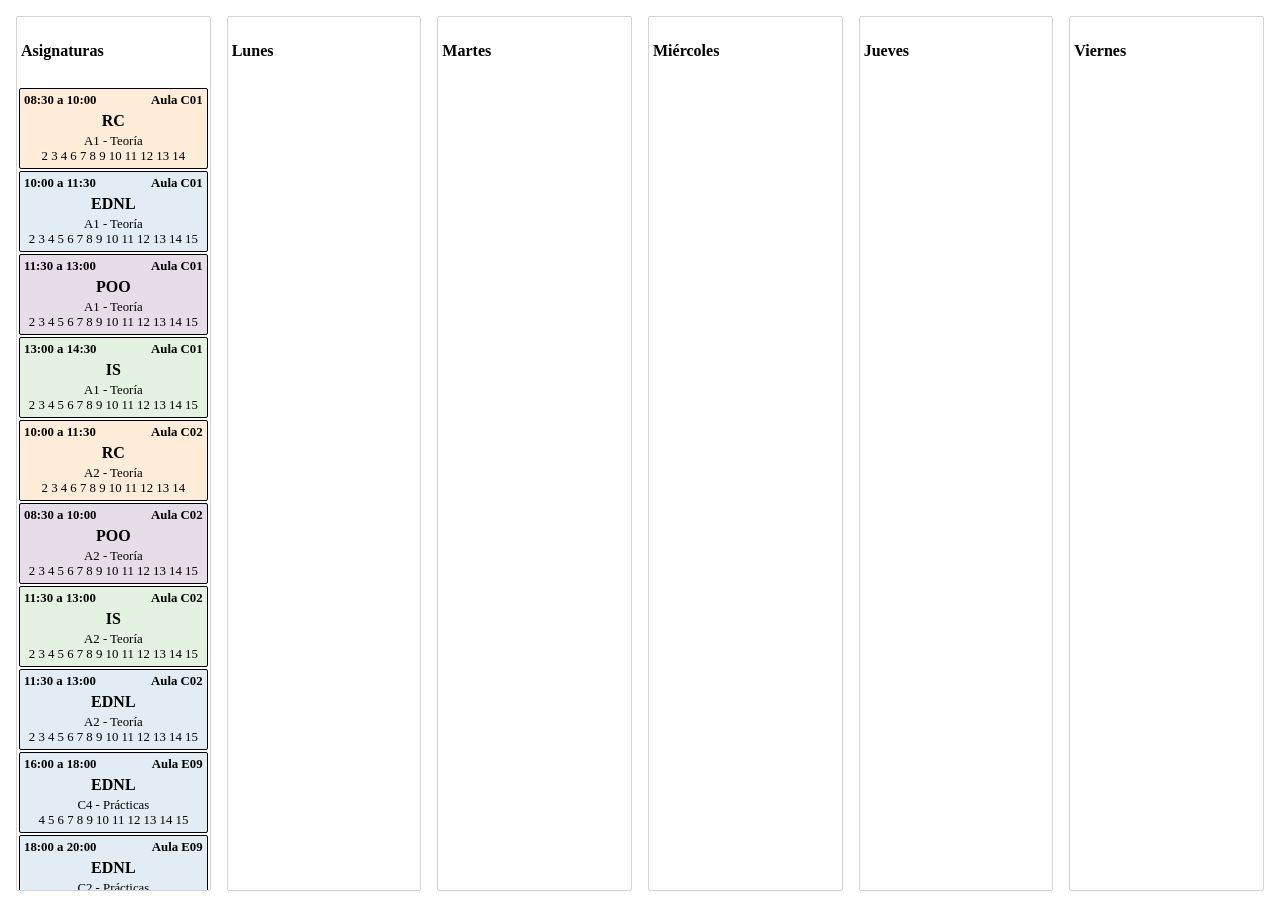
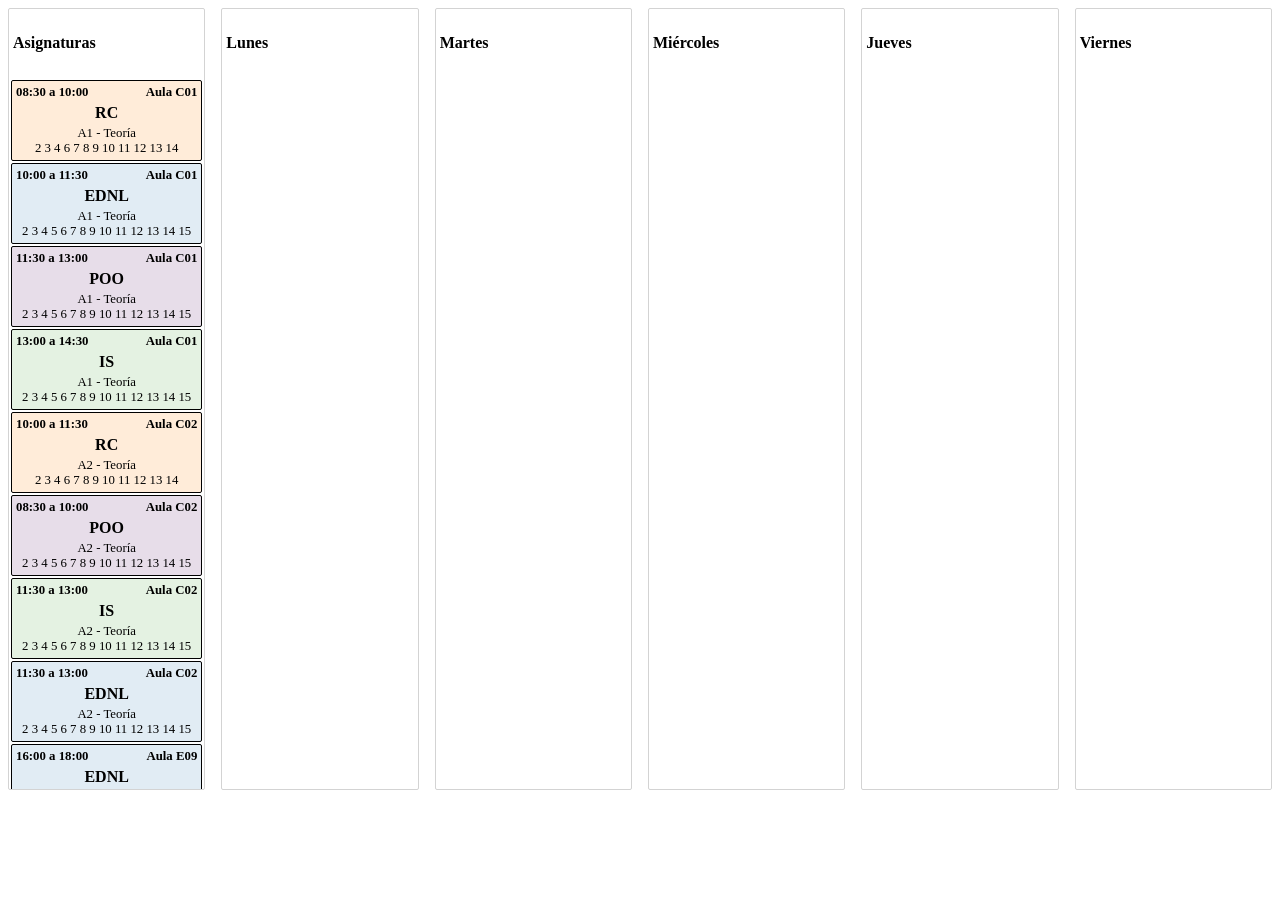
Before and after one commit to Lokeon/calendar, a React (Create React App) app: page / in a window 1280 px wide. After the commit the page ends 800 px from the top, so only its background shows below. Built offline with nearby package versions, Linux system fonts and the light colour scheme.

Commit message:
fixed: overflow

```diff
--- a/src/App.tsx
+++ b/src/App.tsx
@@ -2,9 +2,10 @@ import React from "react";
 import { createGlobalStyle } from "styled-components";
 import Table from "./components/table";
 const GlobalStyle = createGlobalStyle`
+html,
 body {
-  display: flex;
-  flex-direction: column;
+  width: 100%;
+  margin: 0;
 }
 `;
 const App = () => (
--- a/src/components/column/column.tsx
+++ b/src/components/column/column.tsx
@@ -12,7 +12,7 @@ const SubjectsContainer = styled.div`
   flex-grow: 1;
   min-height: 100px;
   overflow: scroll;
-  height: 100vh;
+  height: 100%;
 `;
 const ColumnContainer = styled.div`
   margin: 8px;
--- a/src/components/table/table.tsx
+++ b/src/components/table/table.tsx
@@ -6,6 +6,7 @@ import styled from "styled-components";
 
 const Columns = styled.div`
   display: flex;
+  height: 99.75vh;
 `;
 
 export default class Table extends Component {
```
Lines whose indentation alone changed are shown as unchanged.
